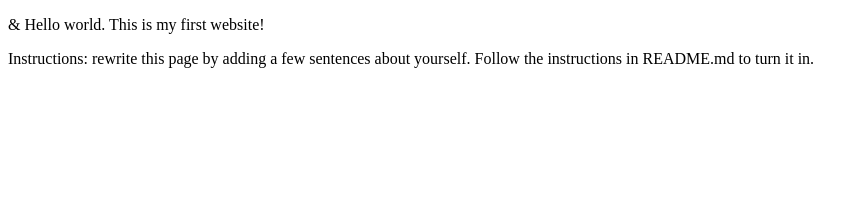
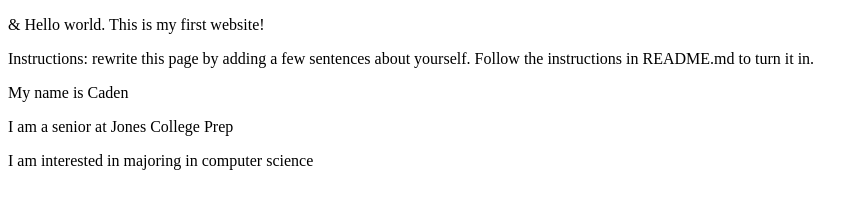
Before and after one commit to cadenh10/webdev_lab1, a plain HTML site: page index.html in a window 1280 px wide. Shown: the whole page, without its empty margins (0-868 px from the left). Drawn offline with Linux system fonts and the light colour scheme.

Commit message:
add 3 <p> elements with basic information about myself

```diff
--- a/index.html
+++ b/index.html
@@ -7,5 +7,8 @@
 <body>
   <p>&amp; Hello world. This is my first website!</p>
   <p>Instructions: rewrite this page by adding a few sentences about yourself. Follow the instructions in README.md to turn it in.</p>
+  <p>My name is Caden</p>
+  <p>I am a senior at Jones College Prep</p>
+  <p>I am interested in majoring in computer science</p>
 </body>
 </html>
```
